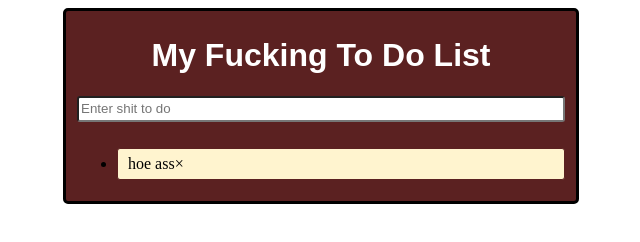
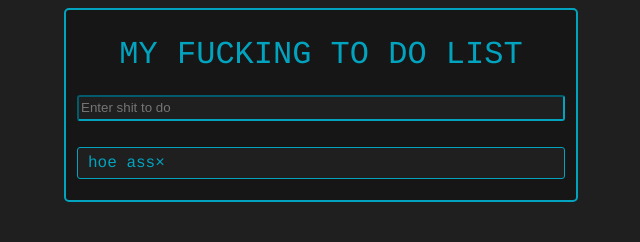
Before and after one commit to MonteJagger/ToDoList, a plain HTML site: page index.html in a window 1280 px wide. Shown: the whole page, without its empty margins (319-959 px from the left). Drawn offline with nearby package versions, Linux system fonts and the light colour scheme.

Commit message:
hide fixed

```diff
--- a/index.html
+++ b/index.html
@@ -10,7 +10,7 @@
   <h1>My Fucking To Do List</h1>
   <input id="input" value="" placeholder="Enter shit to do">
   <ul id="myUl">
-    <li class="remove">hoe ass</li>
+    <li>hoe ass</li>
   </ul>
 </div>
 </body>
--- a/script.js
+++ b/script.js
@@ -1,42 +1,32 @@
-// $(document).ready(function() {
-//   $('#input').change(function() {
-//     var userInput = $("#input").val();
-//     console.log(userInput);
-//     var toDoItem = $("div").append("<p></p>");
-//     $("p:last-child").append(userInput);
-//     $("#input").val("");
-//   });
-// });
-
-
-// $(document).ready(function() {
-//   var li = document.createElement("li");
-//   var inputValue = document.getElementById("input").value;
-//   var t = document.createTextNode(inputValue);
-//   li.appendChild(t);
-//   var ul = document.getElementsByClassName("ul");
-//   ul.appendChild(li);
-// });
-
-
 $(document).ready(function() {
   //create x for each list
   var list = document.getElementsByTagName("li");
   for (var i=0; i<list.length; i++) {
     var span = document.createElement("span");
-    span.setAttribute("class", "close");
+    span.setAttribute("class", "hide");
     var x = document.createTextNode("\u00D7");
     span.append(x);
     list[i].append(span);
   }
 
-  // add check when clicked on
-  var list = document.querySelector('ul');
-  list.addEventListener('click', function(ev) {
-    if (ev.target.tagName === 'LI') {
-      ev.target.classList.toggle('checked');
+  // click on the close to hide
+  var close = document.getElementsByClassName("hide");
+  for (var i = 0; i < close.length; i++) {
+    // when clicked on
+    close[i].onclick = function() {
+      this.parentElement.style.display = "none"; // does not display the list
+    }
+  }
+
+  // create a check mark when clicked on
+  var uList = document.querySelector('ul');
+  uList.addEventListener('click', function(e) {
+    if (e.target.tagName === 'li') {
+      e.target.classList.toggle('check');
     }
   }, false);
+
+  var check = document.createTextNode("\u2713\t");
 
   $(document).keypress(function(e) {
     var text = document.getElementById("input").value; // gets the value of the input
@@ -45,31 +35,23 @@ $(document).ready(function() {
       var toDoItem = document.createElement("li"); // creates <li></li>
       toDoItem.append(text);                      // <li>text</li>
       // toDoItem.setAttribute("onclick", "Removeli()");
-      toDoItem.setAttribute("class", "remove");
       $("#myUl").append(toDoItem);                // adds to the end of the list
       document.getElementById("input").value = ''; // resets user input
 
       // create x when enter is pressed
       var span = document.createElement("span");
       var x = document.createTextNode("\u00D7");
-      span.setAttribute("class", "close");
+      span.setAttribute("class", "hide");
       span.append(x);
       toDoItem.append(span);
+
+      for (var i = 0; i < close.length; i++) {
+        // when clicked on
+        close[i].onclick = function() {
+          this.parentElement.style.display = "none"; // does not display the list
+        }
+      }
     }
 
-
-
-
-    // delete items when clicked on
-    for (var i = 0; i < close.length; i++) {
-      // when clicked
-      close[i].onclick = function() {
-        var span = document.createElement("span");
-        span.setAttribute("class", "check");
-        span.append(check);
-        this.prepend(span);
-      }
-    }
-  });
-  console.log(close + ": 1");
 });
+});
--- a/style.css
+++ b/style.css
@@ -1,17 +1,24 @@
+body {
+  background-color: rgb(31, 31, 31);
+}
+
 div {
-  background-color: rgb(91, 33, 33);
+  background-color: rgb(22, 22, 22);
   width: 500px;
   height: 100%;
   margin: 0 auto;
   text-align: center;
   padding: 5px;
-  border: 3px black solid;
+  border: 2px rgb(2, 163, 191) solid;
   border-radius: 5px;
+  font-family: "courier";
 }
 
 h1 {
-  font-family: "arial";
-  color: white;
+  text-transform: uppercase;
+  font-weight: normal;
+  text-decoration: none;
+  color: rgb(2, 163, 191);
 }
 
 input {
@@ -19,17 +26,26 @@ input {
   height: 20px;
   border-radius: 3px;
   margin-bottom: 10px;
+  background-color: rgb(31, 31, 31);
+  color: rgb(2, 163, 191);
+  border-color: rgb(2, 163, 191);
+}
+
+ul {
+  list-style-type: none;
+  padding: 0;
 }
 
 li {
-  background-color: rgb(255, 244, 207);
+  background-color: rgb(31, 31, 31);
   margin: 0 auto;
   text-align: left;
   height: 30px;
   width: calc(100% - 24px);
   line-height: 30px;
-  border: 1px solid rgb(91, 33, 33);
+  border: 1px solid rgb(2, 163, 191);
   padding-left: 10px;
   border-radius: 3px;
   cursor: pointer;
+  color: rgb(2, 163, 191);
 }
```
